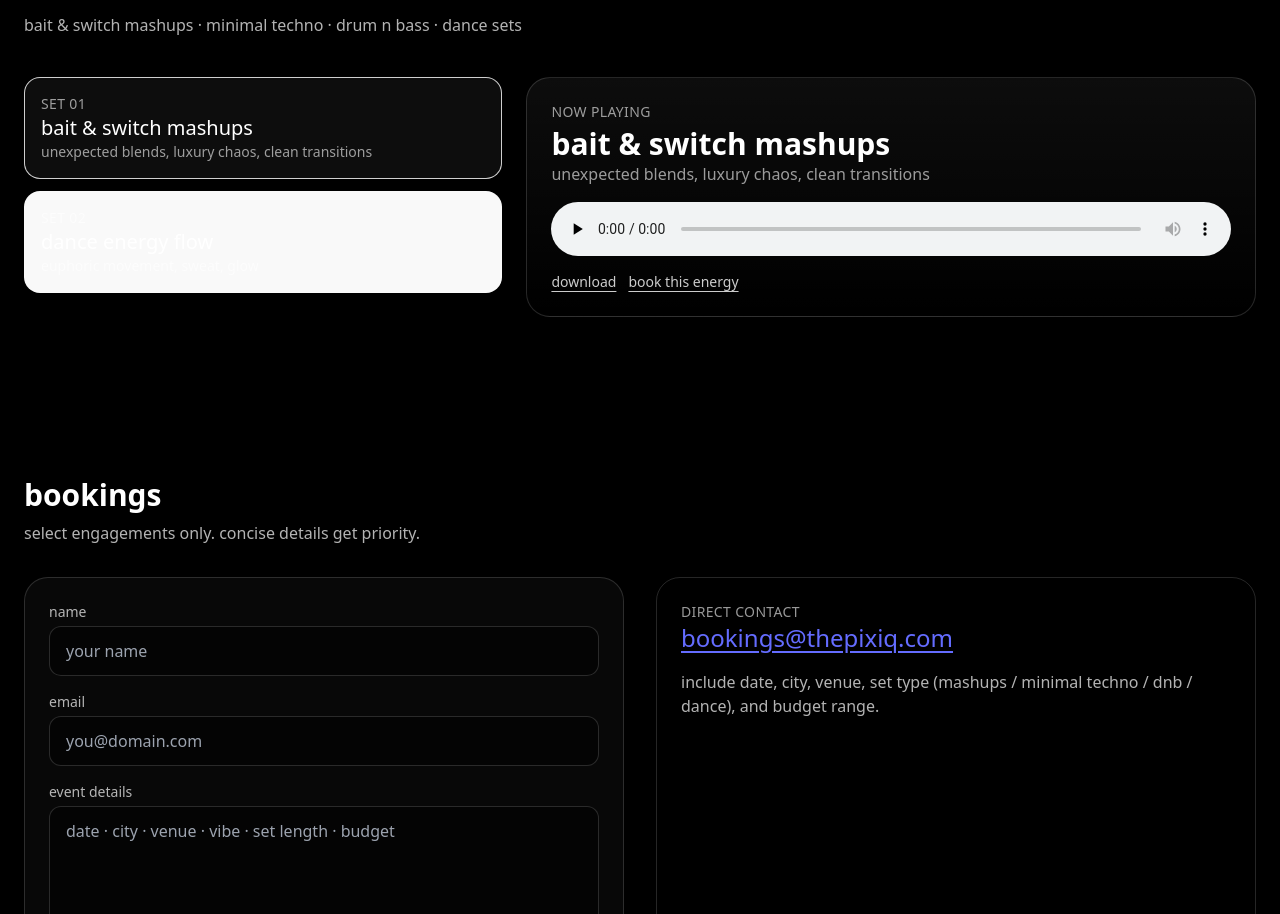
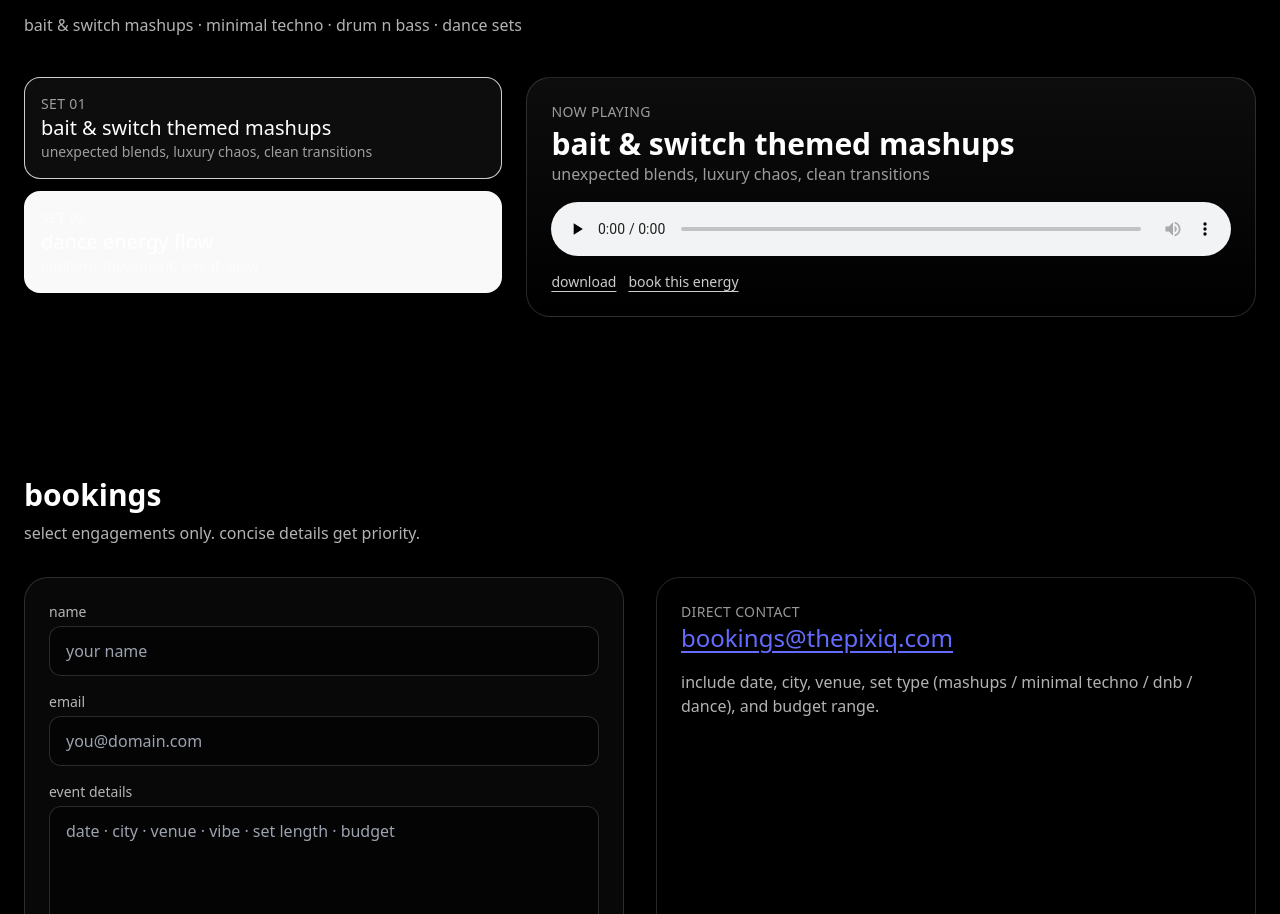
Before and after one commit to thepixiq/thepixiq.github.io, a React (Vite) app: page / in a window 1280 px wide. Shown: the part 851-1765 px from the top of the page. Built offline with nearby package versions, Linux system fonts and the light colour scheme.

Commit message:
Update App.jsx

```diff
--- a/src/App.jsx
+++ b/src/App.jsx
@@ -7,14 +7,14 @@ import LOGO_IMAGE from "./assets/pixiq-logo-white.png";
 
 const AUDIO_SETS = [
   {
-    title: "bait & switch mashups",
+    title: "bait & switch themed mashups",
     description: "unexpected blends, luxury chaos, clean transitions",
-    audioSrc: "https://link.blastradio.com/ls/click?upn=u001.sPUc1Bb9HumPU-2FaSxqe0QqPYwQi-2Fd6shAOLi1vk-2BCAA26aWZpN6dU-2FFZp7-2Fkg-2FDXjUtFrZRHD8GJDNrwr9Z4yu-2FQAEa2OTkVNaJfWCKEuCFsL-2BZdfNhOB6gAvi4q8qV6cN-2BTRMgPqG53pYXbYWm-2BTqoCFFCWO81VJD-2BH8o3diO5dFP2fxz9hAqO3PMat7kMVFDRCN6OMwOAVXz-2B8QKRw7hfXwWZHZprZWYAlluJbGQW3ghvyBIiWRr8W1y6xeGYmd4kTCRqgVJlDkQvKTgZHTkun1b-2FpKnpTK6HmNidLtChJLad6z8yV1-2Fhor6VF-2FuyrT2U3VdYFfOEF5aivOQnngD36jcJ-2Bcqz-2FH8vtdxLPy-2BiuvZLYPxTvQYpjTHjgxzUts532a0RLE-2FVrJ2SVWTs5YrAgT7KmDdgCNg-2FPks5OQbUo-2FfncMJ0-2BczQR8zwCHTryMnMNIA0wRBk6zWaiMj6fluHc6o2vZyfssFGmqPPX1U8BDA-2Fk6t6hvZUFla9Fguvt7B5l5fYfXQVXaVl3bgXMF9fNSrMXDjp2XOceXhdiQOWiN0YVWsp54wanHv7WB3HFSjxKRSLz10krnnwZKUJyJzAMiDyW4MnEADhYcygtNeHsVXC-2BQjTWXl9u-2BnJ4QZewo8wxcCkJTnDXU6qo4eBdKYsYbtcXV4mSa5ZCi9caG1HP0oS5UytAAn5njVfTdigWvYaEjzhryY-2F6IhYYwOqpks6qsezQGrUj2Srpdx2OVNM-2BrS-2FR2xKdlbywLYH91obOc9nKOLXzcpTfEKK-2Ff3zkIuaq5kORjNNNRQApnXp2zZIJMCAihM2TBPry8lb9oYiWps-2FDTVxhwXVj-2FRLzfektH6US0cIe7x-2F7MBNvd-2FgJPEs-3Dz3Zr_5J-2FwVDS3qm7eyEbT5QLsoL8yGMdekiHD3KMCE9tJGPRVDE-2Bik3IhCpoaBCxu-2FrX-2B-2FzkZj2RUeIVd0VcmY-2FUOBx2qryNoCGcaH-2FU2-2Bqt1dtAAaf42irfp-2FcpQMoWh-2B-2FLGNmIIiEFzZC-2Fp-2Bt2pQoCvVT8Aefalqs3c4nuJOUwrg7X-2BEqwC-2B-2Bnie0QOo6qFJPjLae2D1Ea79tZ3UeAu3Rtprw-3D-3D",
+    audioSrc: "https://github.com/thepixiq/thepixiq.github.io/blob/main/bait_switch_holiday.m4a",
   },
   {
     title: "dance energy flow",
     description: "euphoric movement, sweat, glow",
-    audioSrc: "https://link.blastradio.com/ls/click?upn=u001.sPUc1Bb9HumPU-2FaSxqe0QqPYwQi-2Fd6shAOLi1vk-2BCAA26aWZpN6dU-2FFZp7-2Fkg-2FDXjUtFrZRHD8GJDNrwr9Z4ygogxNxL8WGXZ-2B3ADYBFVfm1c93cEgiZ-2FB-2F8a3j9jttMFBwOQAGkiMZOi5FO3U0fb5JiJUNcDd0QmoGkQ99r-2FMzIoSGV5nrOh8gVOc-2B8R3Knh3ylIr-2BT-2FEA6IJmZhmFcNzPD6PSBhxb3kDDfFkeMwuVh6HpoqwpkBDMTUyYbYW2-2FndzimAGXBS8FotJqoCvpeuRj3YZC6O5-2FqPj8N-2BzYVr-2BYa2IRGgcEaDct0aNa2r-2FaiUBRJ7-2B2tUi828ZIidaEr-2FNk03zuqiy5mETrrmShaN9fesqWwu3SMZBavOc6H8lGdiWWfjWrL6EY1XUfjpdikhDT-2FyYp72XcPSOWB1KzkV1broRqI5K-2FOKEYwjzHLEqkoOEs4-2BDSK9d1W2z3EkTlr9uc-2F2uteKYWpylD-2FfVHPpV-2FiYM9fiT-2BOlGiufqJRZWM-2FZEBEV4OSQ9yi0wT33Pb0fWJNW2VEOuYRUXFg9QDWR3fa6xkgmR3D-2F1fY3RJ63CiSXs6MHQW4yKppsC6m0lmfuInWkYbnOhrwJs12TIt2riu9s7E11OAuPbPUmQyfjJIwHUXEIufAv8S-2FOuvxY93tby3EQVuqVqo-2BH-2FZedeb6-2BFd-2F2UhPFU6liUQTa-2Bie9Xa5v7ALePRMoujUJi0rU1oEVDCfIoVVJfQ5Xj5M-2F9x2ZVJUvpMeX8z6ZYBhIiWy7nQD5he6KHAkJH5-2B4AjtT-2F-2BWhSeEKwwb4ssm5bNnTsR1q-2BeuM-2FFDBrAGM5SFGvoiwXGpBTY8txFW4vZNP-2Ff-2BWfak2cryCs5cGU4-2FNA14IMzq2iti3cH4JViLAFAuyeY55ya1ZHN_5J-2FwVDS3qm7eyEbT5QLsoL8yGMdekiHD3KMCE9tJGPS5joD4GKFy1FGxgZQ7Xg23ZtT7uAvlCGX4FCefH8bOFiN9he-2FeEkLOFJQEeO-2Fki3kKm4lqFPIHFN-2BK6TpQH0yhO67x7VDupQPC9-2BznkdTEa8HFh0J40WX-2FiI-2F9Q6M7T8RDYdTNhogSgw0AfFwTNU3dk8xv3212cR6g8hU0VOs4Rg-3D-3D",
+    audioSrc: "https://github.com/thepixiq/thepixiq.github.io/blob/main/dance.m4a",
   },
 ];
 
```
